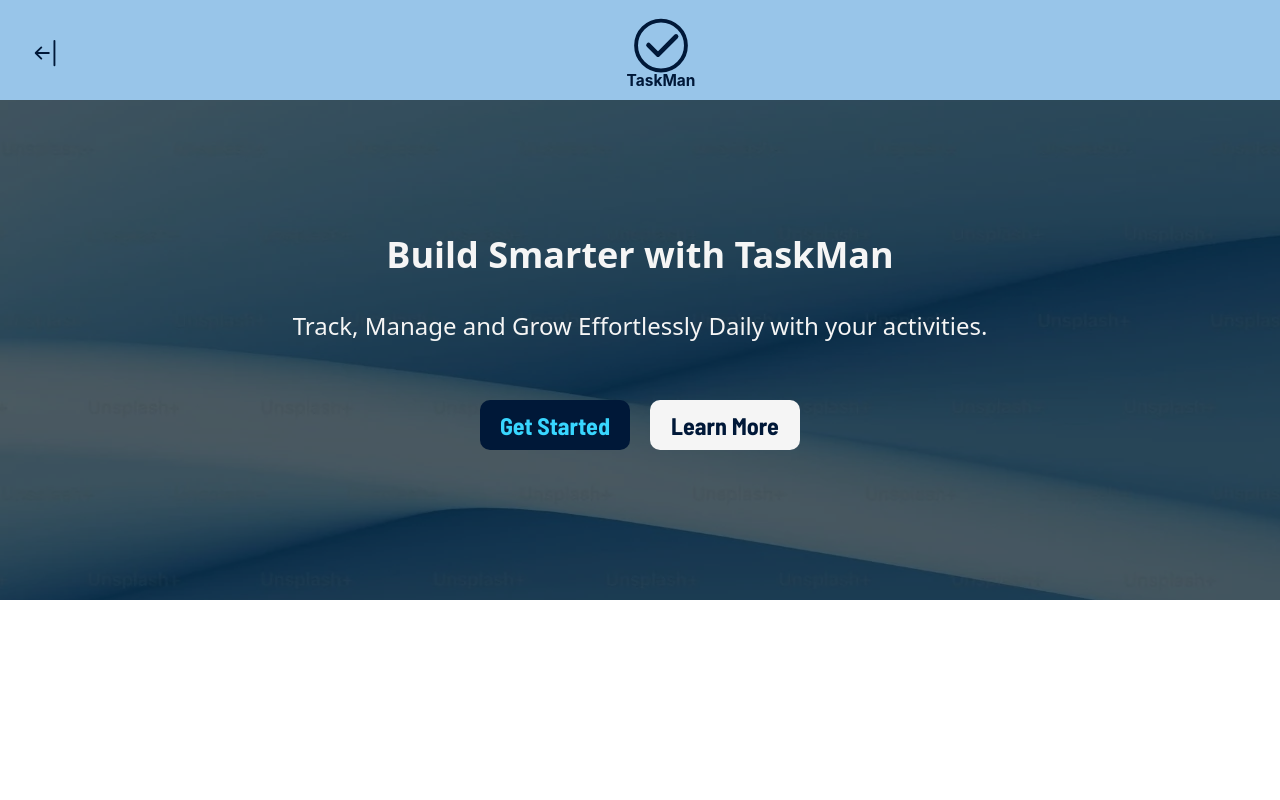
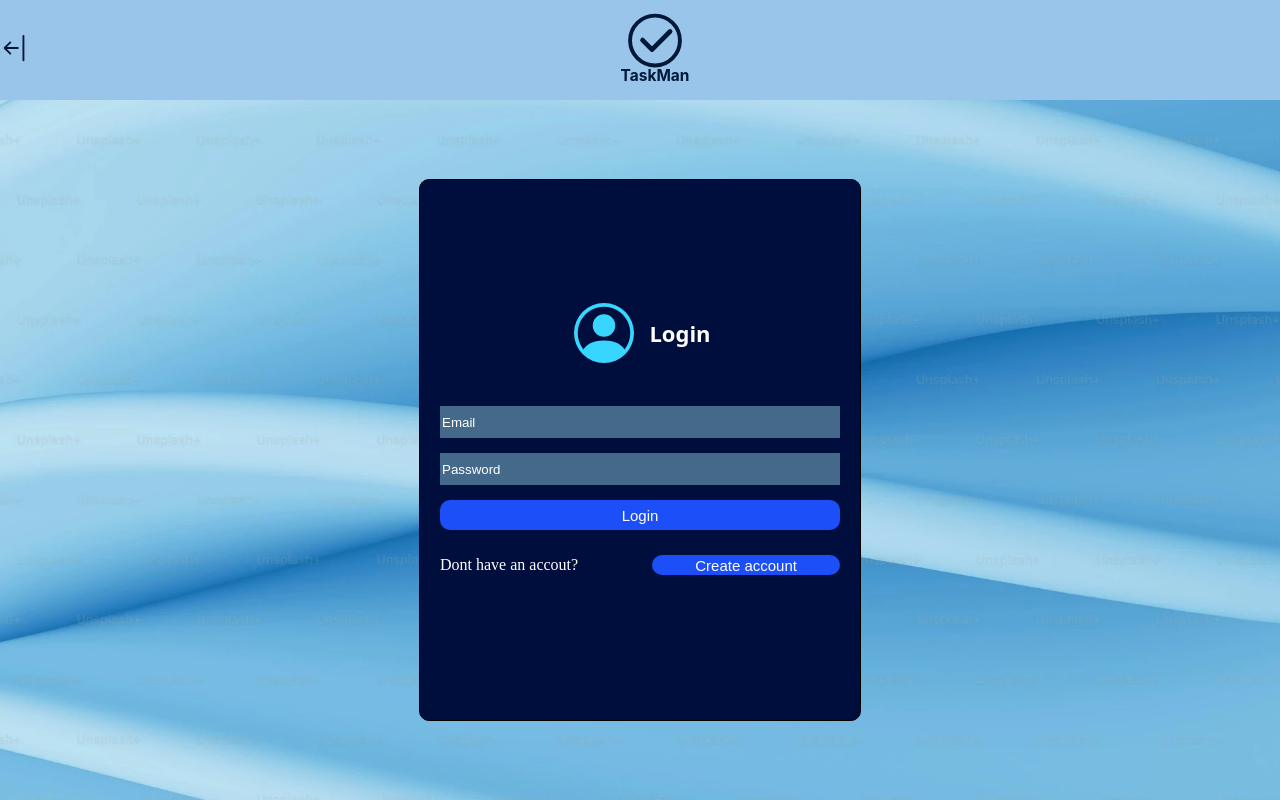
Before and after one commit to Godfred48/taskman, a React (Create React App) app in the folder my_react_app/: page /#/login in a window 1280 px wide. Shown: the top 800 px of the page. Built offline with nearby package versions, Linux system fonts and the light colour scheme; a web font is replaced by a local one.

Commit message:
Worked on login page

```diff
--- a/my_react_app/src/component/Authentication/Auth.jsx
+++ b/my_react_app/src/component/Authentication/Auth.jsx
@@ -5,8 +5,8 @@
 import { useContext } from "react";
 import '../style/Auth.css';
 import Navbar from "./navbar";
-import Hero from "./hero";
 import { AuthContext } from "../context/AuthContext";
+import Blueback from '../images/blueback.webp';
 const AuthPage = () => {
 
     //assigning use State values
@@ -57,18 +57,22 @@
     }
 
     return (
-        <div>
+        <div className="auth">
             <Navbar />
-            <Hero />
+                {/*background8*/}
+                <img src={Blueback} className="backimage" alt="background" />
+
                 <form className="login-form">
                 <div class="container">
-                <div class="upperboarder">
-                        <p></p>
-                </div>
+
                     <div class="inner-container">
                         <section class="main-container">
                             {/*Email Input*/}
-                        <div class="caption"><img src={userIcon} alt="user-logo" /> </div>
+                            <div class="caption">
+                                <img src={userIcon} alt="user-logo" />
+                                <h2 className="login-title">Login</h2>
+
+                            </div>
                             {/*signal*/}
                             {error
                                 &&
--- a/my_react_app/src/component/Authentication/hero.jsx
+++ /dev/null
@@ -1,52 +0,0 @@
-import Blueback from '../images/blueback.webp';
-import {motion} from "framer-motion";
-import { Link as RouterLink } from "react-router-dom";
-const Hero = () => {
-    return (
-        <div className="hero">
-            {/*background picture*/}
-            <img src={Blueback} alt="heroBackground" />
-
-            {/*overlay*/}
-            <div className='backgroundOverlay'></div>
-
-           {/* content */}
-           <motion.section
-                className="bigHeading"
-                initial={{ opacity: 0, y: 50 }}   // start hidden + slightly below
-                animate={{ opacity: 1, y: 0 }}   // fade in + move up
-                transition={{ duration: 1, ease: "easeOut" }} // smooth transition
-            >
-                <h1>Build Smarter with TaskMan</h1>
-                <p>Track, Manage and Grow Effortlessly Daily with your activities.</p>
-            </motion.section>
-
-            <motion.section
-                className="heroButton"
-                initial={{ opacity: 0, y: 50 }}
-                animate={{ opacity: 1, y: 0 }}
-                transition={{ duration: 1, delay: 0.5, ease: "easeOut" }} // appear after heading
-            >
-                <RouterLink to="/login">
-                    <motion.button
-                            className="button1"
-                            whileHover={{ scale: 1.05 }}
-                            whileTap={{ scale: 0.95 }}
-                        >
-                            <span>Get Started</span>
-                    </motion.button>
-                </RouterLink>
-
-                <motion.button
-                    className="button2"
-                    whileHover={{ scale: 1.05 }}
-                    whileTap={{ scale: 0.95 }}
-                >
-                    <span>Learn More</span>
-                </motion.button>
-            </motion.section>
-        </div>
-    );
-}
-
-export default Hero;
--- a/my_react_app/src/component/style/Auth.css
+++ b/my_react_app/src/component/style/Auth.css
@@ -7,12 +7,13 @@
     --font-color4: #38d6ff;
 }
 
+
+
 .AuthNav{
     background-color: var(--font-color2);
     height:100px;
-    display: grid;
-    grid-template-columns: 1fr 13fr;
-    justify-content: center;
+    display: flex;
+    justify-content: space-between;
     align-items: center;
     border-bottom: none;
 }
@@ -24,44 +25,48 @@
 }
 
 .taskman{
+    flex: 1;
     display:flex;
     justify-content: center;
     align-items: center;
-    margin-right: 50px;
 }
 
 
-.login-form{
-    display:grid;
+.login-form {
+    flex: 1; /* take available space after navbar */
+    display: flex;
     justify-content: center;
-    align-items:center;
-    height: 100vh;
-
+    align-items: center;
   }
 
-.container{
-    display:grid;
+  .container {
+    display: flex;
+    flex-direction: column;
+    justify-content: center; /* centers vertically */
+    align-items: center;     /* centers horizontally */
     background-color: #000E3E;
-    grid-template-columns: 1fr;
     border: 1px solid black;
-    height: 300px;
-    width: 300px;
-    align-items:center;
-    justify-content:center;
+    height: 500px;
+    width: 400px;
+    border-radius: 10px;
+    padding: 20px; /* some breathing space inside */
   }
 
-.inner-container{
-    justify-content:center;
-    align-items:center;
-    margin : 10px;
-
+  .inner-container {
+    width: 100%;
+    display: flex;
+    flex-direction: column;
+    justify-content: center; /* center within container */
+    align-items: center;
+    margin: 0; /* remove unnecessary top margin */
   }
 
-.main-container{
-    display:grid;
-
+  .main-container {
+    display: flex;
+    flex-direction: column;
+    gap: 10px; /* clean spacing between elements */
+    width: 100%;
   }
-
 input{
     margin-bottom:5px;
     height:30px;
@@ -83,15 +88,22 @@
     border-radius: 10px;
 }
 
-.caption{
+.caption {
+    display: flex;
     justify-content: center;
-   text-align: center;
+    align-items: center;
+    gap: 10px; /* space between icon and text */
+    margin-bottom: 20px;
+    transform: translateY(-10px); /* shift a little upward */
   }
 
-.upperboarder{
-    background-color: #04B504;
-    margin-top :0px;
+  .login-title {
+    font-family: var(--headerFont);
+    font-size: 22px;
+    font-weight: bold;
+    color: white;
   }
+
 
 .verify{
     display:grid;
@@ -118,3 +130,22 @@
 .error{
     color:red;
 }
+
+
+.auth {
+    position: relative;
+    width: 100%;
+    min-height: 100vh;
+    display: flex;
+    flex-direction: column; /* navbar top + form below */
+    overflow: hidden;
+  }
+.backimage {
+    position: absolute;
+    top: 0;
+    left: 0;
+    width: 100%;
+    height: 100%;
+    object-fit: cover;
+    z-index: -1; /* background behind everything */
+  }
```
Also changed, not shown: my_react_app/src/component/images/user-icon.svg, 1 other file (tests, documents, lock files or other folders). Lines whose indentation alone changed are shown as unchanged.
